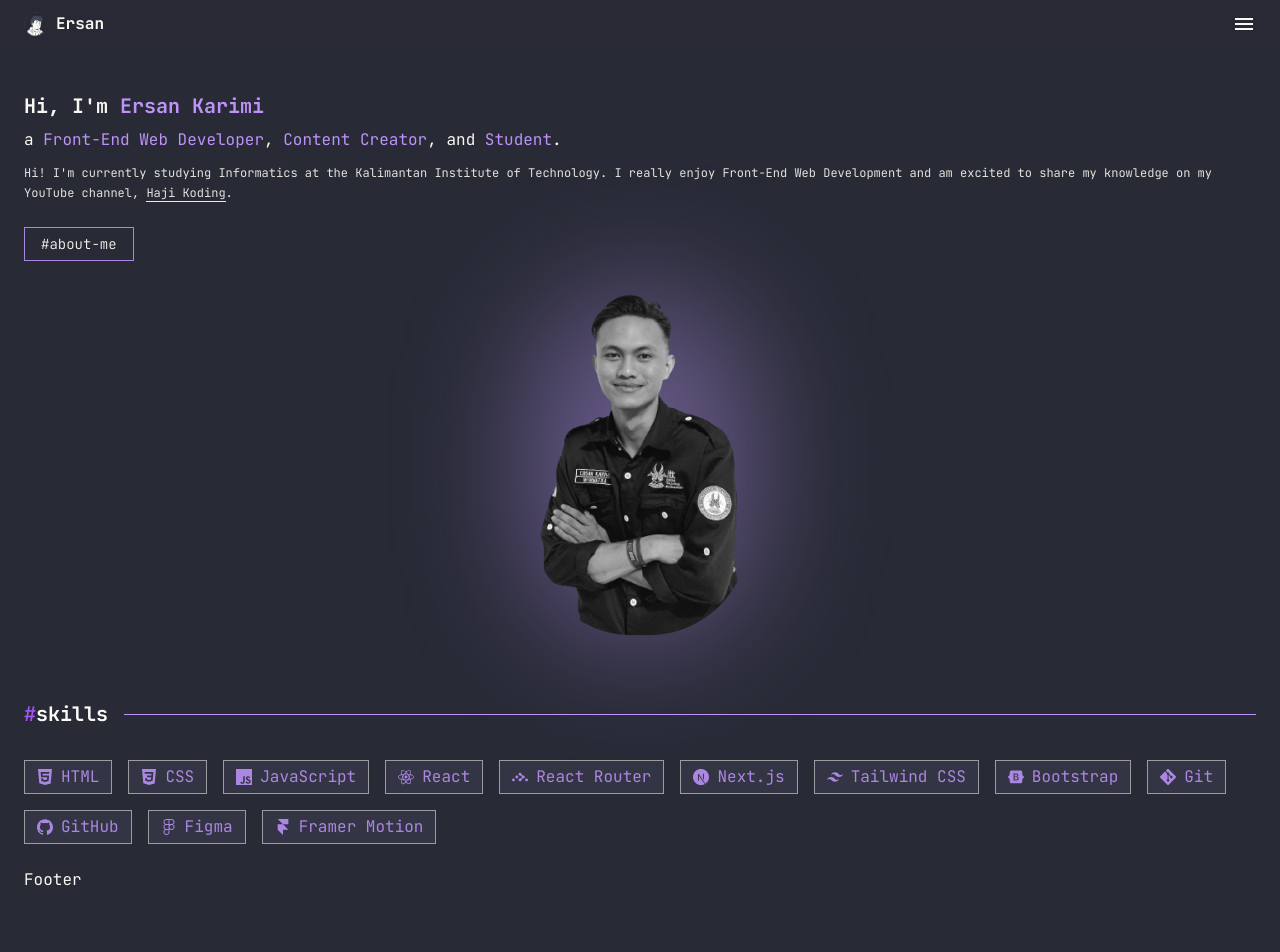
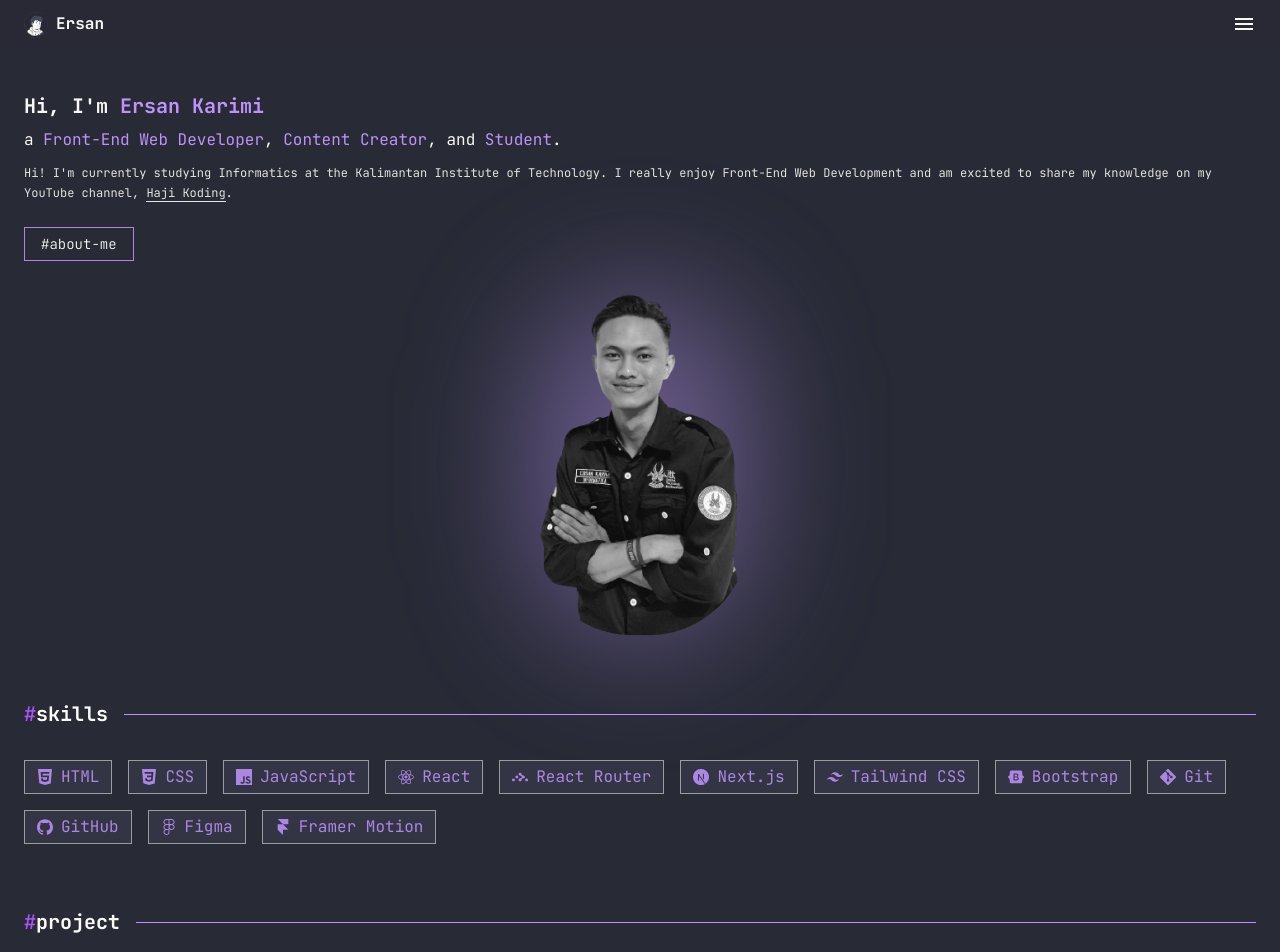
Before and after one commit to ersankarimi/portfolio-website, a Next.js app: page / in a window 1280 px wide. Shown: the top 952 px of the page. Before the commit the page ends 904 px from the top, so only its background shows below. Built offline with nearby package versions, Linux system fonts and the light colour scheme.

Commit message:
feat: add a new projects section

```diff
--- a/src/pages/index.jsx
+++ b/src/pages/index.jsx
@@ -65,6 +65,9 @@ export default function Home({ skills }) {
           ))}
         </div>
       </SectionPage>
+      <SectionPage>
+        <SectionTitle title="project" />
+      </SectionPage>
     </>
   );
 }
```
